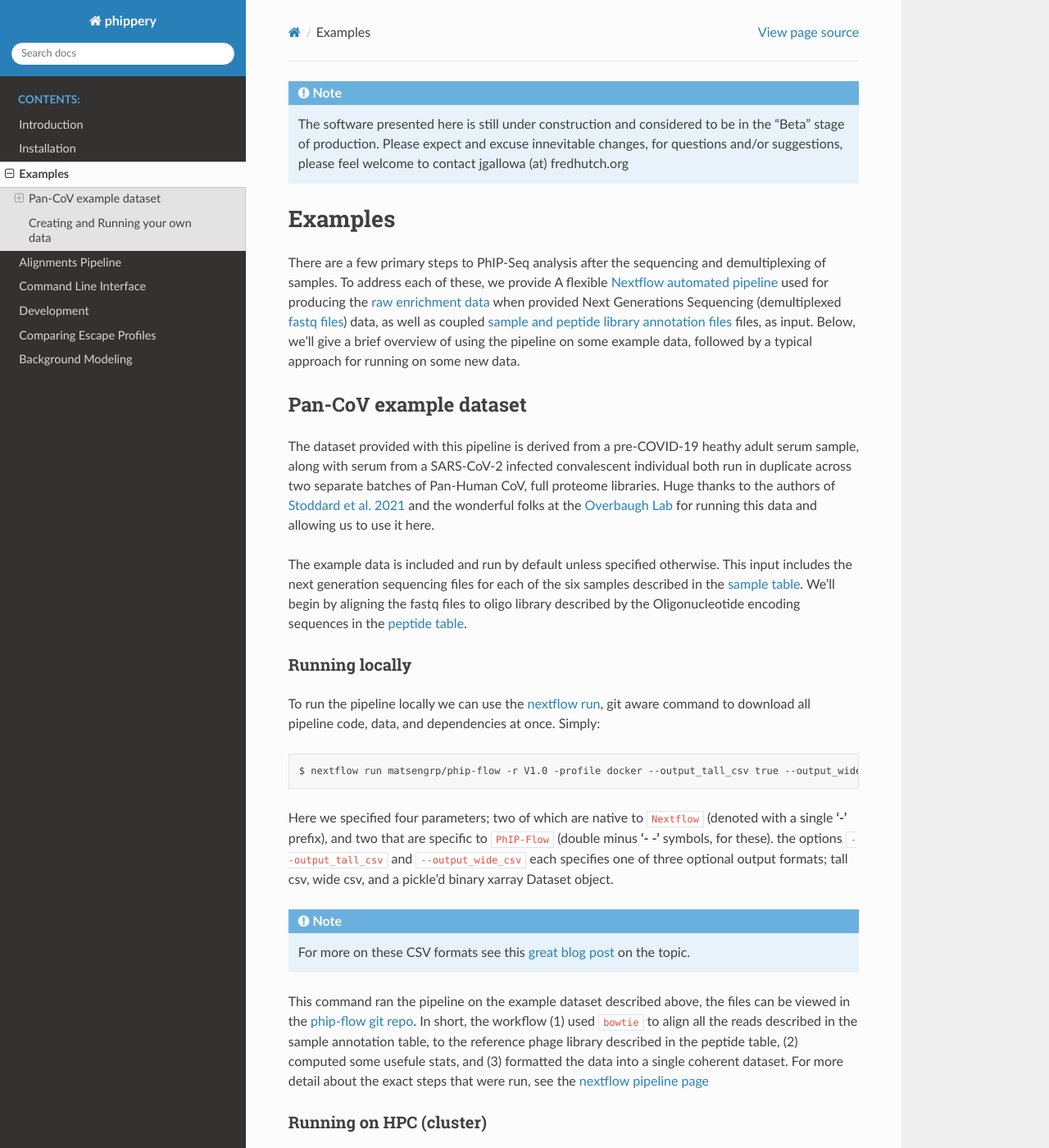
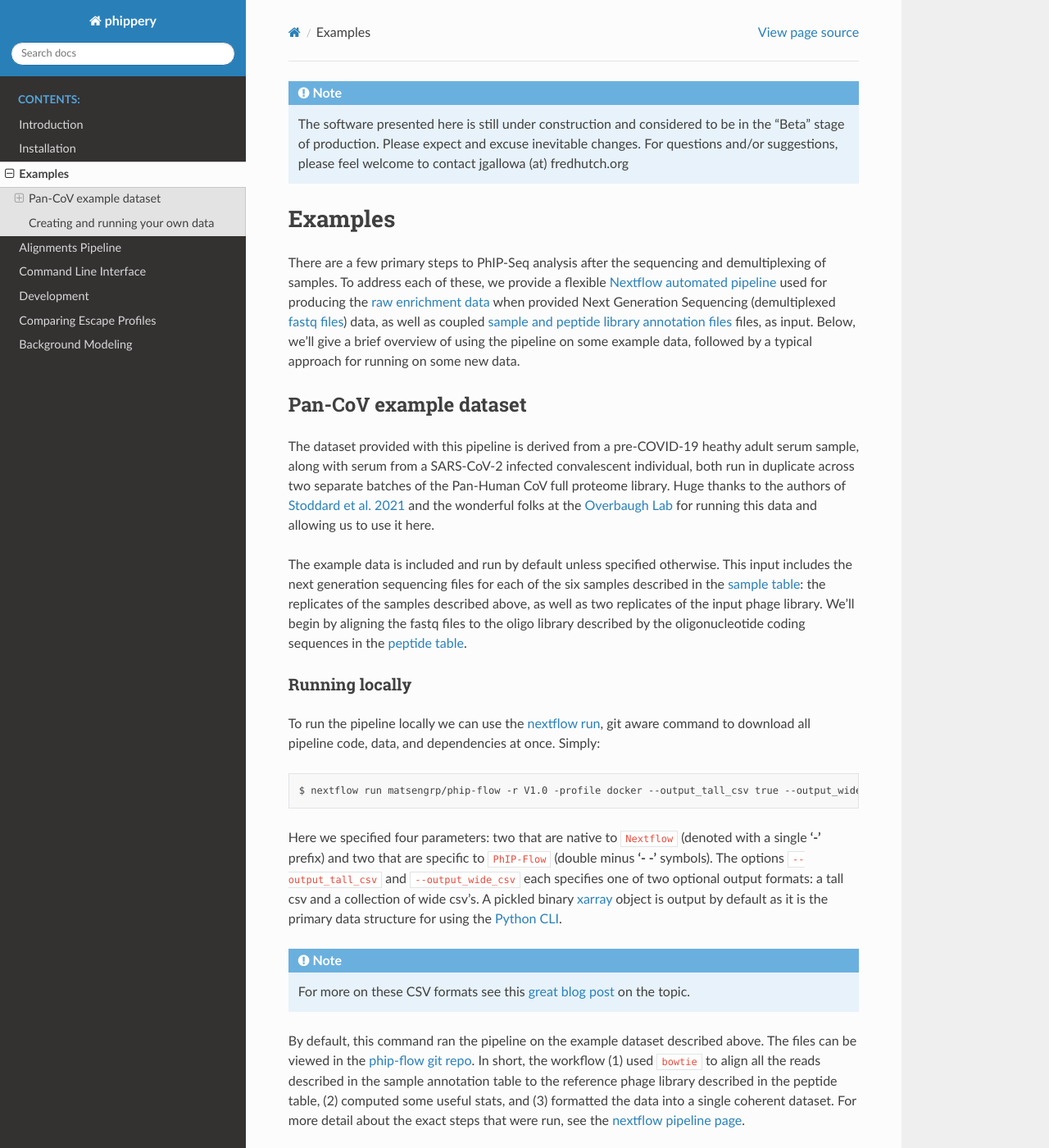
Before and after one commit to matsengrp/phippery, a Sphinx documentation site: the page built from docs/examples.rst, in a window 1280 px wide and 1400 px high. Shown: the whole window at 82% size. Built offline with Sphinx 7.4.7 and the Read the Docs theme 2.0.0, drawn with Linux system fonts in a browser that asks for light colours; some of the changed text lies outside the part shown.

Commit message:
Update examples.rst
Alex's suggestions

```diff
--- a/docs/examples.rst
+++ b/docs/examples.rst
@@ -1,8 +1,8 @@
 
 .. note:: The software presented here is still under construction and
     considered to be in the "Beta" stage of production.
-    Please expect and excuse innevitable changes,
-    for questions and/or suggestions, please feel welcome
+    Please expect and excuse inevitable changes.
+    For questions and/or suggestions, please feel welcome
     to contact jgallowa (at) fredhutch.org
 
 
@@ -14,10 +14,10 @@
 
 There are a few primary steps to PhIP-Seq analysis after the sequencing and
 demultiplexing of samples. To address each of these, we provide
-A flexible `Nextflow automated pipeline <https://www.nextflow.io/>`_
+a flexible `Nextflow automated pipeline <https://www.nextflow.io/>`_
 used for producing the
 `raw enrichment data <TODO>`_ when provided
-Next Generations Sequencing (demultiplexed `fastq files <TODO>`_) data,
+Next Generation Sequencing (demultiplexed `fastq files <TODO>`_) data,
 as well as coupled `sample and peptide library annotation files <TODO>`_
 files, as input.
 Below, we'll give a brief overview of using the pipeline on some example data,
@@ -28,9 +28,9 @@
 
 The dataset provided with this pipeline
 is derived from a pre-COVID-19 heathy adult serum
-sample, along with serum from a SARS-CoV-2 infected convalescent individual
-both run in duplicate across two separate batches of Pan-Human CoV, full
-proteome libraries.
+sample, along with serum from a SARS-CoV-2 infected convalescent individual,
+both run in duplicate across two separate batches of the Pan-Human CoV full
+proteome library.
 Huge thanks to the authors of
 `Stoddard et al. 2021 <https://www.cell.com/cell-reports/fulltext/S2211-1247(21)00506-4?_returnURL=https%3A%2F%2Flinkinghub.elsevier.com%2Fretrieve%2Fpii%2FS2211124721005064%3Fshowall%3Dtrue>`_ and the wonderful folks at the
 `Overbaugh Lab <TODO>`_ for running this data and allowing us to use it here.
@@ -40,9 +40,10 @@
 The example data is included and run by default unless specified otherwise.
 This input includes the next generation
 sequencing files for each of the six samples described
-in the `sample table <https://github.com/matsengrp/phip-flow-template/blob/main/Pan-CoV-example-ds/sample_table.csv>`_. We'll begin by aligning
-the fastq files to oligo library described by the
-Oligonucleotide encoding sequences in the
+in the `sample table <https://github.com/matsengrp/phip-flow-template/blob/main/Pan-CoV-example-ds/sample_table.csv>`_:
+the replicates of the samples described above, as well as two replicates of the input phage library. We'll begin by aligning
+the fastq files to the oligo library described by the
+oligonucleotide coding sequences in the
 `peptide table <https://github.com/matsengrp/phip-flow-template/blob/main/Pan-CoV-example-ds/peptide_table.csv>`_.
 
 Running locally
@@ -58,35 +59,37 @@
 
     $ nextflow run matsengrp/phip-flow -r V1.0 -profile docker --output_tall_csv true --output_wide_csv true
 
-Here we specified four parameters; two of which are native to ``Nextflow``
-(denoted with a single **'-'** prefix), and two that are specific to
-``PhIP-Flow`` (double minus **'- -'** symbols, for these).
-the options ``--output_tall_csv`` and ``--output_wide_csv`` each specifies one
-of three optional output formats; tall csv, wide csv, and a pickle'd
-binary xarray Dataset object.
+Here we specified four parameters: two that are native to ``Nextflow``
+(denoted with a single **'-'** prefix) and two that are specific to
+``PhIP-Flow`` (double minus **'- -'** symbols).
+The options ``--output_tall_csv`` and ``--output_wide_csv`` each specifies one
+of two optional output formats: a tall csv and a collection of wide csv's.
+A pickled binary `xarray <https://xarray-contrib.github.io/xarray-tutorial/scipy-tutorial/01_datastructures_and_io.html>`_ object is output by default
+as it is the primary data structure for using the
+:ref:`Python CLI <sec_cli_intro>`.
 
 .. note:: For more on these CSV formats see this
     `great blog post <https://medium.com/w2hds/wide-tall-data-formats-423331ab5991>`_
     on the topic.
 
-This command ran the pipeline on the example dataset
-described above, the files can be viewed in the
+By default, this command ran the pipeline on the example dataset
+described above. The files can be viewed in the
 `phip-flow git repo <https://github.com/matsengrp/phip-flow/tree/41_bin/data/pan-cov-example>`_.
 In short, the workflow (1) used ``bowtie``
 to align all the reads described in the
-sample annotation table, to the reference phage library described in the
-peptide table, (2) computed some usefule stats, and (3) formatted the data
+sample annotation table to the reference phage library described in the
+peptide table, (2) computed some useful stats, and (3) formatted the data
 into a single coherent dataset.
 For more detail about the exact steps that were run,
-see the :ref:`nextflow pipeline page <sec_pipeline_intro>`
+see the :ref:`nextflow pipeline page <sec_pipeline_intro>`.
 
 Running on HPC (cluster)
 ++++++++++++++++++++++++
 
-Above, we specified **-profile docker** parameter option,
+Above, we specified **-profile docker** as a parameter option,
 which will assume you are running
 this locally with **Docker** and **Nextflow** installed.
-for high performance computing systems, we can also specify
+For high performance computing systems, we can also specify
 the **-profile cluster** option for running the default configurations
 on a `slurm <https://slurm.schedmd.com/documentation.html>`_ cluster.
 This option assumes the cluster has loaded modules or installs for
@@ -180,22 +181,22 @@
   :alt: example results
   :align: left
 
-  Example data counts plotted as a function of location on the Spike
-  protein of the Sars-CoV-2 Virus, and colored by infection status of the
-  sample. NA is a pure library input sample - meaning no IP was performed.
+  Example data counts plotted as a function of location on Spike
+  protein of SARS-CoV-2, and colored by infection status of the
+  sample. NA is a pure library input sample, meaning no immunoprecipitation with an antibody sample was performed.
 
 Example results (wide csv)
 ++++++++++++++++++++++++++
 
 Looking at the files in the wide format sub directory, we are given back the
-peptide and sample annotation table's, both
+peptide and sample annotation tables, both
 with an index (i.e. first) column "peptide_id" and "sample_id".
-These indexes can simply be mapped back to the rows and columns
+These indices can simply be mapped back to the rows and columns
 of each of the output enrichment matrices.
-By default, the phip-flow pipeline outputs the raw counts, as well as
-counts per million, and size factors (anders and huber, 2014 <TODO cite>)
+By default, the phip-flow pipeline outputs the raw counts as well as
+counts per million and size factors (anders and huber, 2014 <TODO cite>)
 normalizations of the matrix.
-Let's use matplotlib's implot to plot the same samples as a heatmap.
+Let's use matplotlib's implot to plot the same samples as a heatmap. (Alex comment: might be nice to plot the same thing you did with the tall data format-- so SARS-CoV-2 Spike instead of OC43? Also note that some of the links so far in this doc have been broken)
 
 .. code-block:: python3
 
@@ -237,7 +238,7 @@
 
 .. _example_own_data:
 
-Creating and Running your own data
+Creating and running your own data
 ^^^^^^^^^^^^^^^^^^^^^^^^^^^^^^^^^^
 
 Input to the pipeline is dependent upon the following.
@@ -250,24 +251,24 @@
 
 - **peptide annotation table**: a csv containing a column *oligo*,
   where each row contains a single peptide from the complete library
-  used in the IP step. This will be generated into and index for all sample
+  used in the antibody immunoprecipitation step. This will be generated into an index for all samples
   to be aligned to.
 
-As an example let's assume there's some directory *ngs/* containing all the
+As an example, let's assume there's some directory *ngs/* containing all the
 fastq files for a project. To organize these files (excluding barcode files)
-into a minimal sample table descirbing each of their relative paths, we might
+into a minimal sample table describing each of their relative paths, we might
 use the following command.
 
 .. code-block:: bash
 
     (echo "fastq_filepath" && ls ngs/*R1*.gz)  > sample_table.csv
 
-Now, we must have a peptides file which will describe the phage library
+Now, we must have a peptide file which will describe the phage library
 being used in this particular study. Usually, we expect something of this
 nature has been created prior to synthesizing the library during the
 phage library design. For the sake of this pipeline, we must have
 a column denoting the oligonucleotide sequence. Here's an peek
-at what a `phage-dms <>`_ peptide annotation might look like:
+at what a `phage-dms <>`_ peptide annotation might look like: (Alex comment: will people know what Phage DMS is? Maybe simpler to have an example from a normal Phip Seq library?)
 ::
 
   Virus,Protein,Loc,aa_sub,Loc_Rel,is_wt,oligo
@@ -286,7 +287,7 @@
     encoded the barcodes with lower case letters.
 
 With these, we can simply use the same command as shown above, however, now
-we will specify the ``--sample_table``, and ``--peptide_table`` parameters
+we will specify the ``--sample_table`` and ``--peptide_table`` parameters
 to the ``run`` command:
 
 .. code-block:: bash
@@ -310,16 +311,16 @@
             -resume
 
 Note that while here we specified nothing but the fastq filepaths
-in the sample table, we could have specified populated the csv with
-any number of useful annotations pertaining the the fastq files in each
-of the rows. Any of the annotations added here, will be tied in correctly
+in the sample table, we could have populated the csv with
+any number of useful annotations pertaining to the fastq files in each
+of the rows. Any of the annotations added here will be tied in correctly
 to all output formats for more organized downstream analysis and plotting.
 
 If you want to run some of the more advanced analysis available through
 this pipeline such as fold enrichment,
-differential selection, or model fitting for
+differential selection, or model fitting,
 you will need to include special annotations
 in either of the annotation tables.
-The respecitve columns requirements and
-descriptions can be found in the
+The requirements and descriptions of
+these columns can be found in the
 :ref:`optional workflows <sec_optional_workflows>` section of the documentation.
```
Also changed, not shown: other parts of docs/examples.rst (+3 -5 lines).
